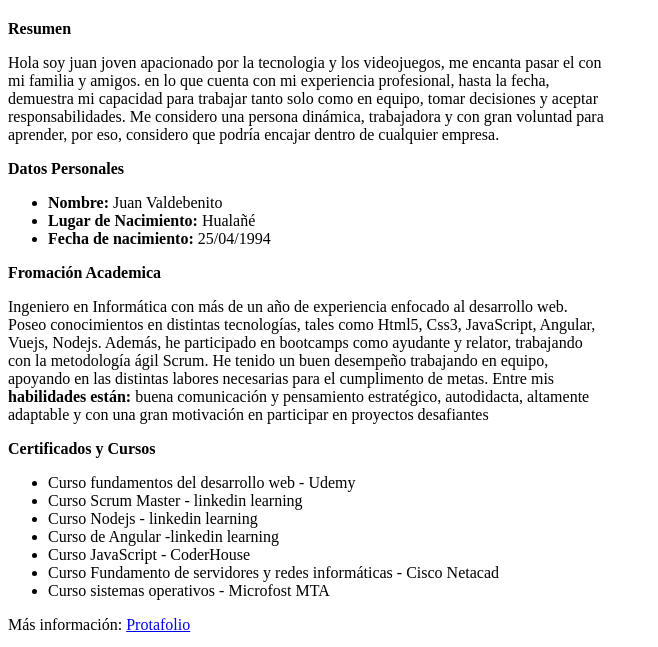
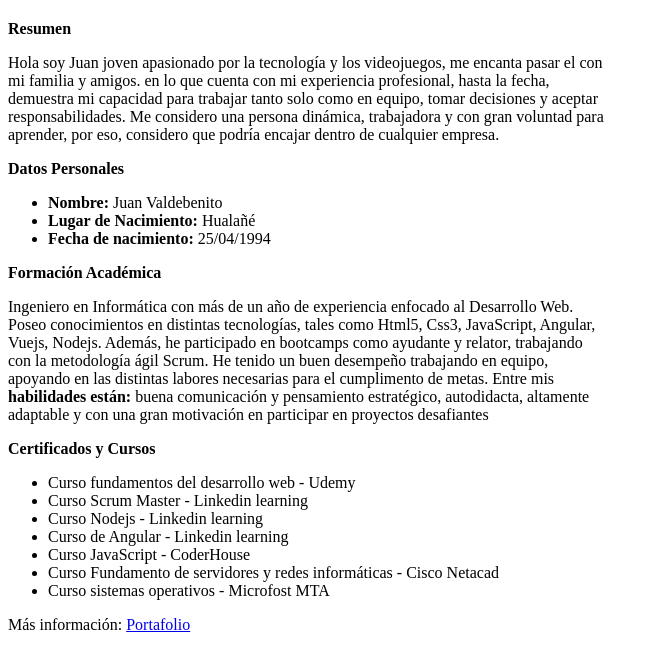
Before and after one commit to jotavaldivia/jotavaldivia.github.io, a plain HTML site: page cv/cv.html in a window 1280 px wide. Shown: the part 283-930 px from the top of the page, 0-658 px from the left. Drawn offline with Linux system fonts and the light colour scheme.

Commit message:
corrección ortografía

```diff
--- a/cv/cv.html
+++ b/cv/cv.html
@@ -13,7 +13,7 @@
     <img src="assets/img/cv.jpg" width="200px" height="200px" alt="imagen de cv">
     <h3></h3>
     <p><b>Resumen</b></p>
-    <p style="width:600px">Hola soy juan joven apacionado por la tecnologia y los videojuegos,
+    <p style="width:600px">Hola soy Juan joven apasionado por la tecnología y los videojuegos,
         me encanta pasar el con mi familia y amigos. en lo que cuenta con mi experiencia profesional, hasta la fecha,
         demuestra mi capacidad
         para trabajar tanto solo como en equipo, tomar decisiones y aceptar responsabilidades. Me considero una persona
@@ -25,9 +25,9 @@
         <li><b>Lugar de Nacimiento:</b> Hualañé</li>
         <li><b>Fecha de nacimiento:</b> 25/04/1994</li>
     </ul>
-    <p><b>Fromación Academica</b></p>
+    <p><b>Formación Académica</b></p>
     <p style="width:600px">Ingeniero en Informática con más de un año de experiencia
-        enfocado al desarrollo web. Poseo conocimientos en distintas
+        enfocado al Desarrollo Web. Poseo conocimientos en distintas
         tecnologías, tales como Html5, Css3, JavaScript, Angular, Vuejs,
         Nodejs. Además, he participado en bootcamps como ayudante y
         relator, trabajando con la metodología ágil Scrum. He tenido un
@@ -39,14 +39,14 @@
     <p><b>Certificados y Cursos</b></p>
     <ul>
         <li>Curso fundamentos del desarrollo web - Udemy</li>
-        <li>Curso Scrum Master - linkedin learning</li>
-        <li>Curso Nodejs - linkedin learning</li>
-        <li>Curso de Angular -linkedin learning</li>
+        <li>Curso Scrum Master - Linkedin learning</li>
+        <li>Curso Nodejs - Linkedin learning</li>
+        <li>Curso de Angular - Linkedin learning</li>
         <li>Curso JavaScript - CoderHouse</li>
         <li>Curso Fundamento de servidores y redes informáticas - Cisco Netacad</li>
         <li>Curso sistemas operativos - Microfost MTA</li>
     </ul>
-    <p>Más información: <a href="portafolio.html">Protafolio</a></p>
+    <p>Más información: <a href="portafolio.html">Portafolio</a></p>
 </body>
 
 </html>
```
